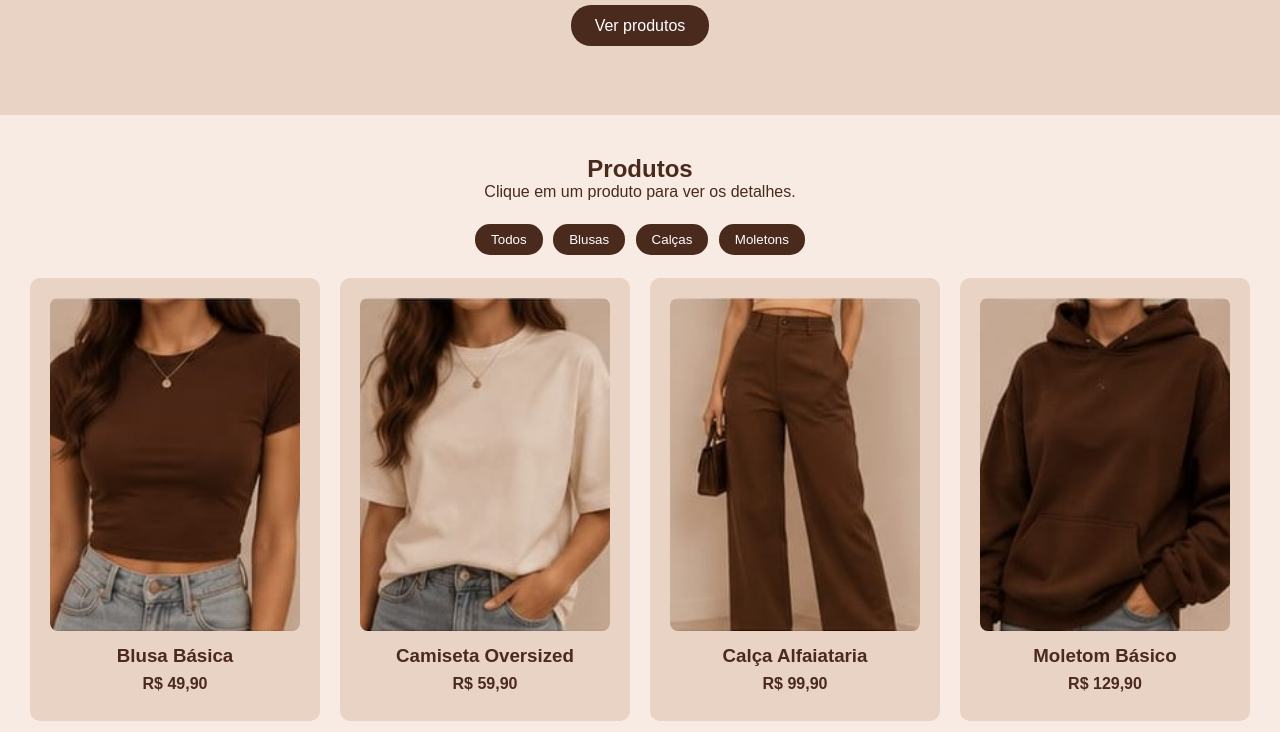
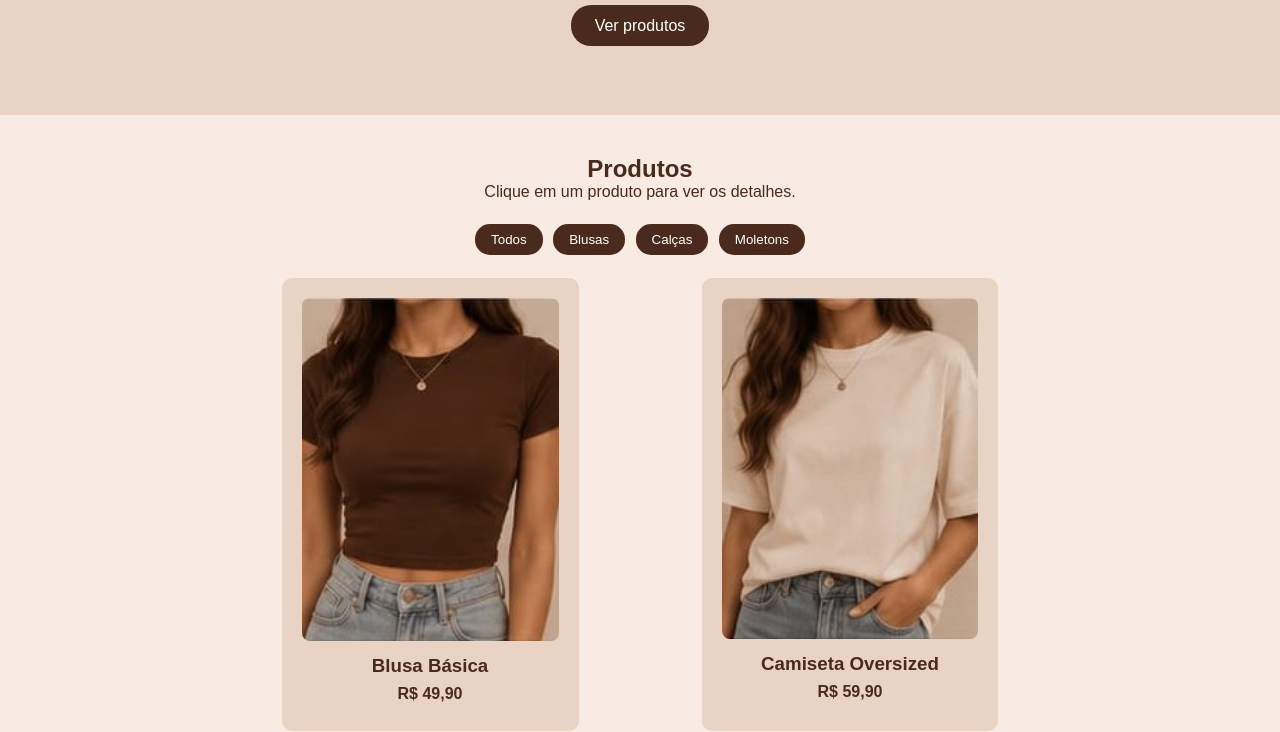
Before and after one commit to SrNinja7w8/Site-simples, a plain HTML site: page index.html in a window 1280 px wide. Shown: the part 222-954 px from the top of the page. Drawn offline with Linux system fonts and the light colour scheme.

Commit message:
ajeitando a calça

```diff
--- a/style.css
+++ b/style.css
@@ -59,7 +59,9 @@ nav a:hover { text-decoration: underline; }
 
 .lista {
   display: grid;
-  grid-template-columns: repeat(auto-fit, minmax(200px, 1fr));
+  justify-items: center;
+  justify-content: center;
+  grid-template-columns: repeat(auto-fit, minmax(100px, 400px));
   gap: 20px;
 }
 .produto {
```
Also changed, not shown: script.js (+6 -6 lines).
